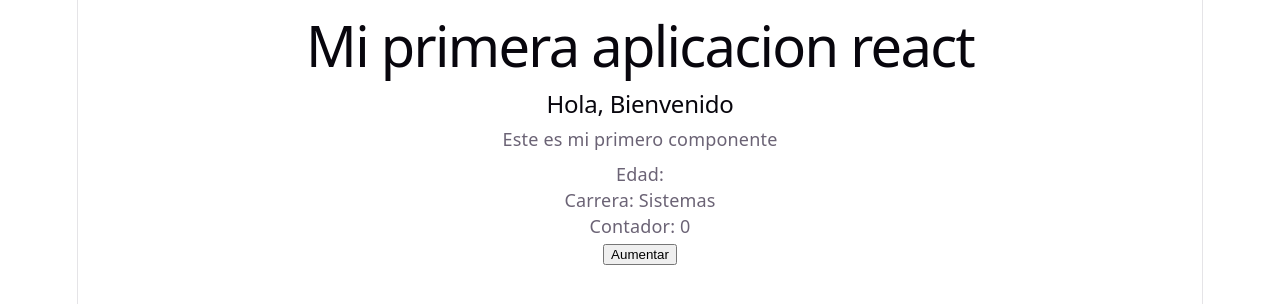
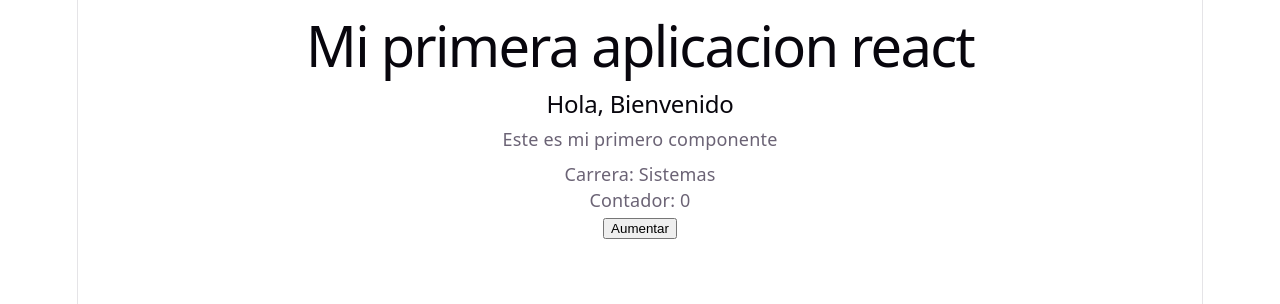
Before and after one commit to Enrique9421/Primer-proyecto-react, a React (Vite) app: page / in a window 1280 px wide. Shown: the top 304 px of the page. Built offline with nearby package versions, Linux system fonts and the light colour scheme.

Commit message:
Remove age paragraph from Usuario component
Removed the age display from the Usuario component.

```diff
--- a/src/Usuario.jsx
+++ b/src/Usuario.jsx
@@ -2,7 +2,6 @@ function Usuario({ nombre, edad, carrera}){
 return (
     <div>
         <h2>{nombre}</h2>
-        <p>Edad: {edad}</p>
         <p>Carrera: {carrera}</p>
     </div>
 )
```
